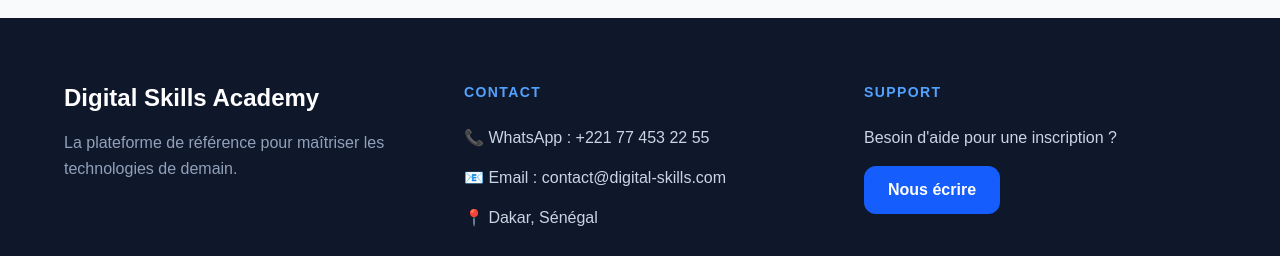
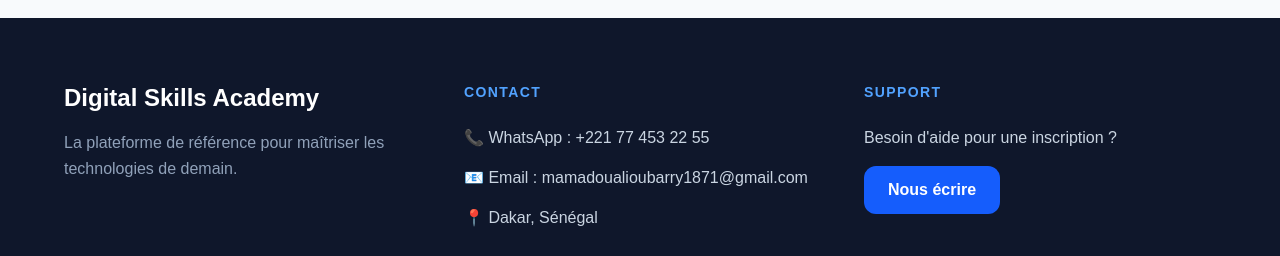
Before and after one commit to AliouBarry1871/digital-skills-academy, a Next.js app: page / in a window 1280 px wide. Shown: the part 842-1098 px from the top of the page. Built offline with nearby package versions, Linux system fonts and the light colour scheme; no server answers; the database is empty.

Commit message:
Mise à jour Stripe et Footer

```diff
--- a/app/page.tsx
+++ b/app/page.tsx
@@ -189,7 +189,7 @@ export default function HomePage() {
             <h4 className="font-bold uppercase tracking-widest text-sm text-blue-400 mb-6">Contact</h4>
             <ul className="space-y-4 text-slate-300">
               <li>📞 WhatsApp : +221 77 453 22 55</li>
-              <li>📧 Email : contact@digital-skills.com</li>
+              <li>📧 Email : mamadoualioubarry1871@gmail.com</li>
               <li>📍 Dakar, Sénégal</li>
             </ul>
           </div>
```
